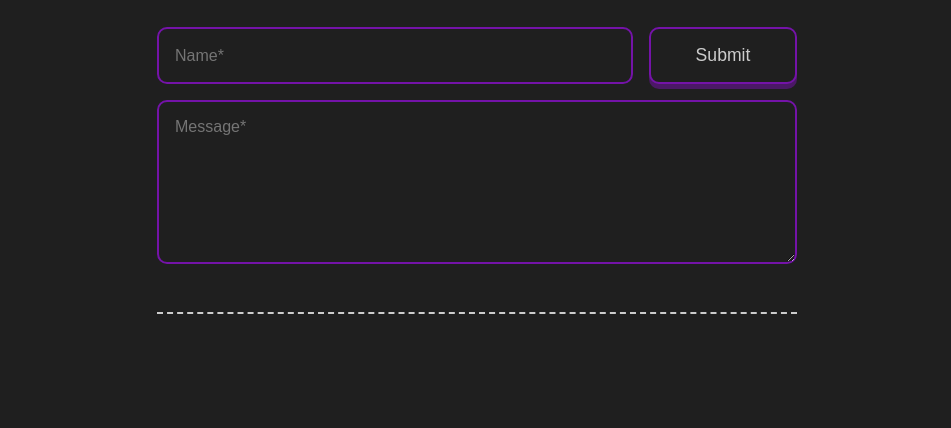
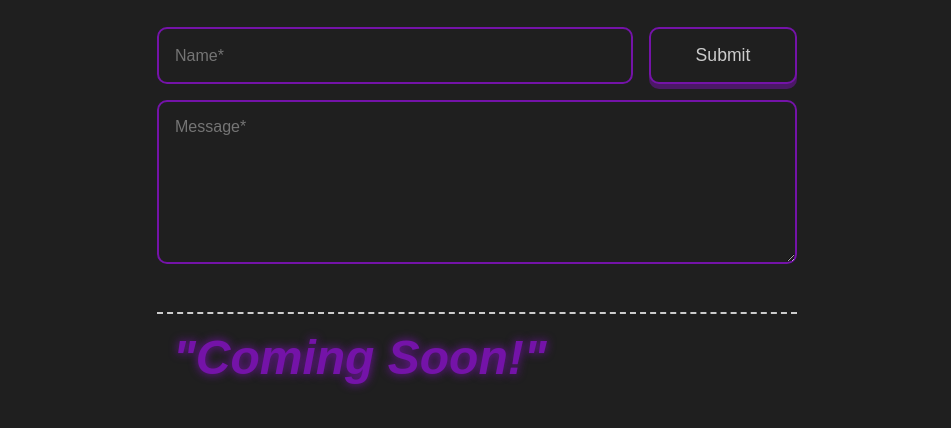
Before and after one commit to diogo-s4ntos/Portfolio, a plain HTML site: page HTML/feedback.html in a window 1280 px wide. Shown: the part 160-588 px from the top of the page, without its empty margins (163-1114 px from the left). Drawn offline with Linux system fonts and the light colour scheme.

Commit message:
Coming Soon in Feedback page

```diff
--- a/HTML/feedback.html
+++ b/HTML/feedback.html
@@ -65,7 +65,9 @@
             <input type="submit" id="submit">
         </form>
 
-        <div id="feedbacks"></div>
+        <div id="feedbacks">
+            <h1><em>"Coming Soon!"</em></h1>
+        </div>
     </main>
 
     <!-- Script -->
```
